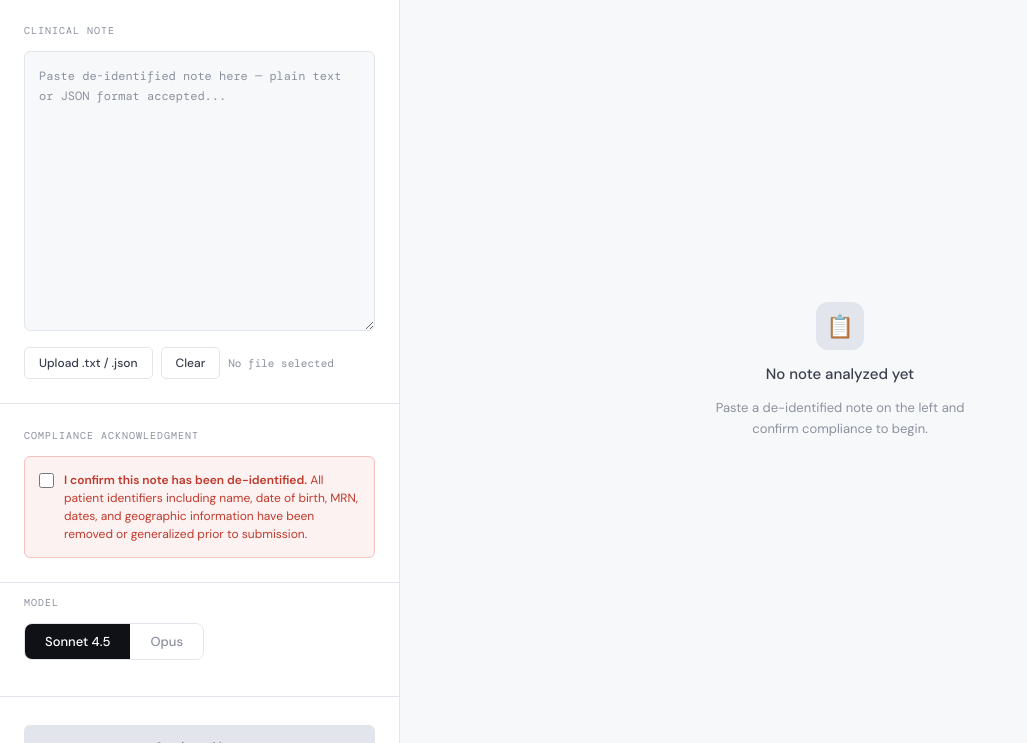
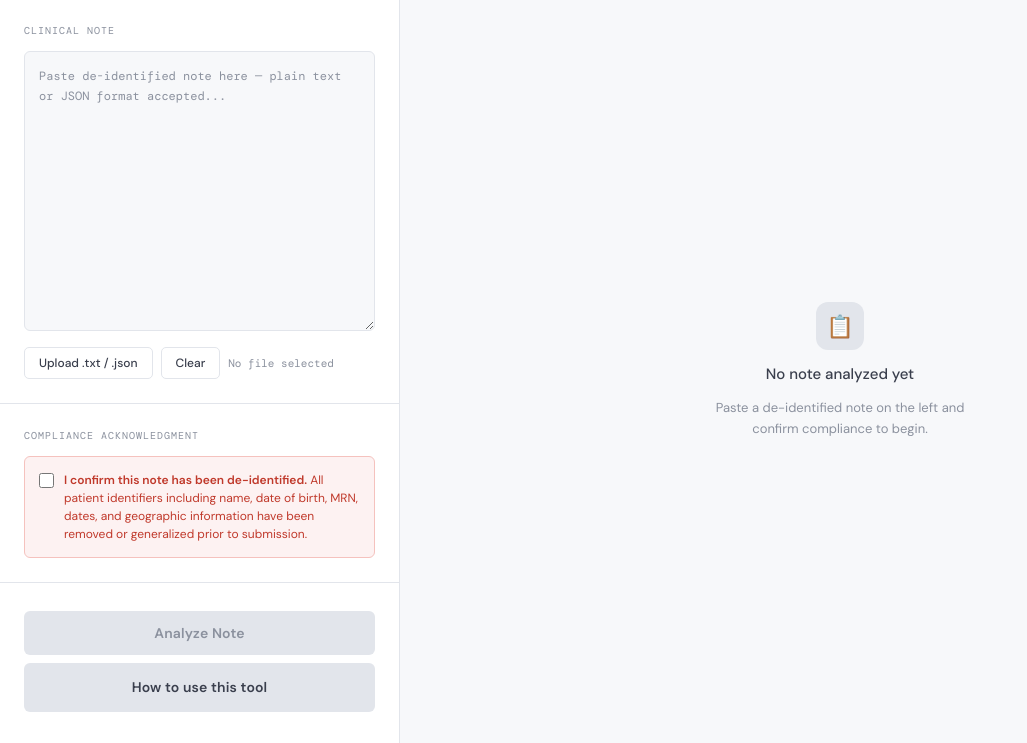
Before and after one commit to drpuri/medical-coding-agent, a Flask app: page / in a window 1280 px wide. Shown: the part 57-800 px from the top of the page, without its empty margins (0-1027 px from the left). Run offline with Flask 3, Linux system fonts and the light colour scheme; some web fonts are replaced.

Commit message:
Sticky progress bar at top + remove model toggle, default to Opus
Move the progress bar to stick at the top of the results panel so users
see streaming progress without scrolling. Remove Sonnet/Opus toggle and
default all analysis to Opus.

Co-Authored-By: Claude Opus 4.6 <noreply@anthropic.com>

```diff
--- a/web/app.py
+++ b/web/app.py
@@ -154,8 +154,8 @@ def analyze():
     if len(note_content) > 100_000:
         return jsonify({"error": "Note exceeds maximum length (100,000 characters)."}), 400
 
-    model_key = data.get("model", "sonnet")
-    model_id = MODEL_MAP.get(model_key, MODEL_MAP["sonnet"])
+    model_key = data.get("model", "opus")
+    model_id = MODEL_MAP.get(model_key, MODEL_MAP["opus"])
 
     # Try to parse as JSON if it looks like structured data
     try:
--- a/web/templates/index.html
+++ b/web/templates/index.html
@@ -202,6 +202,7 @@
     .result-meta {
       display: flex; align-items: center; justify-content: space-between;
       margin-bottom: 16px; padding-bottom: 12px; border-bottom: 1px solid var(--rule);
+      position: sticky; top: -32px; background: var(--bg); z-index: 10; padding-top: 32px;
     }
     .result-title { font-size: 16px; font-weight: 600; }
     .result-tokens { font-family: 'DM Mono', monospace; font-size: 11px; color: var(--ink-mute); }
@@ -1074,14 +1075,6 @@
       </div>
     </div>
 
-    <div class="panel-section" style="padding:12px 24px">
-      <div class="section-label">Model</div>
-      <div class="view-toggle">
-        <button class="view-toggle-btn active" id="toggle-sonnet" onclick="switchModel('sonnet')">Sonnet 4.5</button>
-        <button class="view-toggle-btn" id="toggle-opus" onclick="switchModel('opus')">Opus</button>
-      </div>
-    </div>
-
     <div class="panel-section">
       <button class="btn-analyze" id="analyze-btn" onclick="analyzeNote()" disabled>
         <span id="btn-text">Analyze Note</span>
@@ -1140,7 +1133,7 @@
   let currentNote = '';
   let currentAnalysis = '';
   let currentView = 'provider'; // 'provider' or 'detailed'
-  let currentModel = 'sonnet';
+  let currentModel = 'opus';
   let providerData = null;     // Call 1 result
   let enrichData = null;       // Call 2 result
   let enrichLoading = false;   // Prevent double-fire
@@ -1603,13 +1596,6 @@
     '</div>';
   }
 
-  // ── Model Toggle ──
-  function switchModel(model) {
-    currentModel = model;
-    document.getElementById('toggle-sonnet').className = 'view-toggle-btn' + (model === 'sonnet' ? ' active' : '');
-    document.getElementById('toggle-opus').className = 'view-toggle-btn' + (model === 'opus' ? ' active' : '');
-  }
-
   // ── View Toggle ──
   function switchView(view) {
     currentView = view;
```
